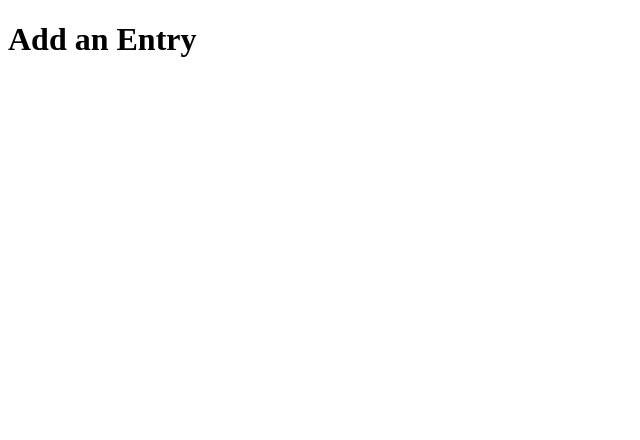
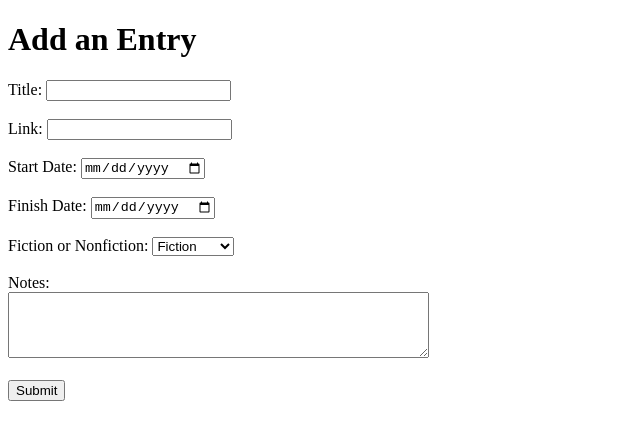
Before and after one commit to JafarAkhondali/GabrielPK-my-everything-list-plain-securityfix-885599, a plain HTML site: page index.html in a window 1280 px wide. Shown: the whole page, without its empty margins (0-640 px from the left). Drawn offline with Linux system fonts and the light colour scheme.

Commit message:
add form fields

```diff
--- a/index.html
+++ b/index.html
@@ -7,6 +7,31 @@
     <body>
         <div id="input_window">
             <h1>Add an Entry</h1>
+            <form action="">
+                <label for="title">Title:</label>
+                <input type="text" id="title" name="title"><br><br>
+
+                <label for="link">Link:</label>
+                <input type="url" id="link" name="link"><br><br>
+
+                <label for="start-date">Start Date:</label>
+                <input type="date" id="start-date" name="start-date"><br><br>
+
+                <label for="finish-date">Finish Date:</label>
+                <input type="date" id="finish-date" name="finish-date"><br><br>
+
+                <label for="fiction?">Fiction or Nonfiction:</label>
+                <select name="fiction?" id="ficiton?">
+                    <option value="fiction">Fiction</option>
+                    <option value="nonficiton">Nonfiction</option>
+                    <option value="other">Other</option>
+                </select><br><br>
+
+                <label for="notes">Notes:</label><br>
+                <textarea id="notes" name="notes" rows="4" cols="50"></textarea><br><br>
+
+                <input type="submit" value="Submit">
+            </form>
         </div>
     </body>
 </html>
```
